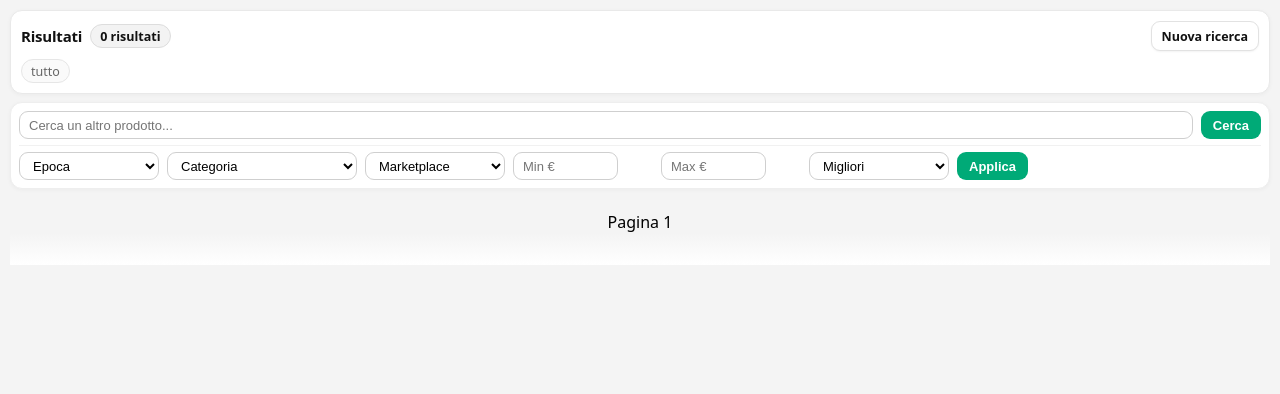
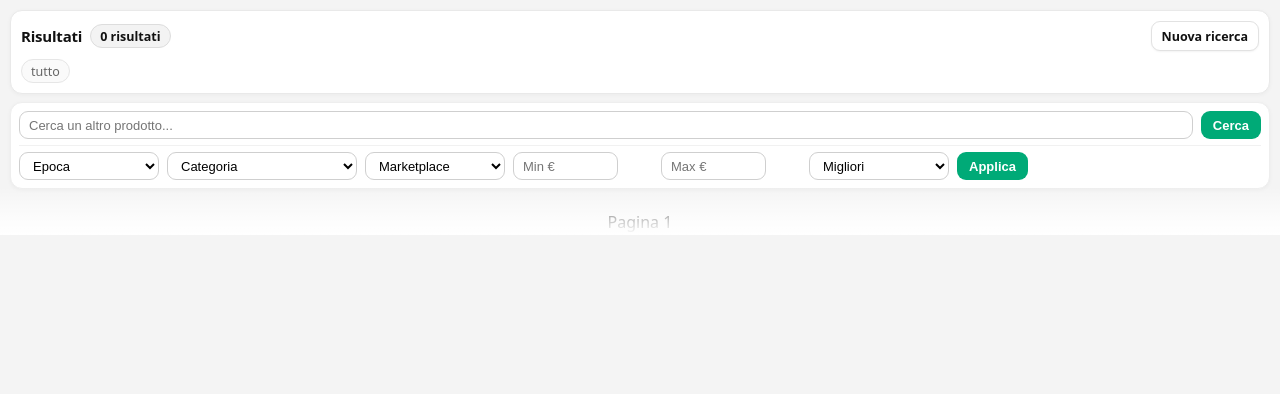
Before and after one commit to retrofutureitalia25/retrofuture-search, a Flask app: page /search in a window 1280 px wide. Shown: the top 394 px of the page. Run offline with Flask 3, Linux system fonts and the light colour scheme; data that the repository does not hold is empty.

Commit message:
Update results.html

```diff
--- a/templates/results.html
+++ b/templates/results.html
@@ -541,16 +541,24 @@
     }
 
     #rf-root{
-      padding: 10px 10px 14px;
+      padding: 10px 10px 2px;
+      position: relative;
     }
 
     .rf-bottom-fade{
-      width: 100%;
-      height: 32px;
-      margin-top: 0;
-      background: linear-gradient(to bottom, #f4f4f4 0%, #ffffff 100%);
+      position: absolute;
+      left: 0;
+      right: 0;
+      bottom: 0;
+      height: 48px;
       pointer-events: none;
-    }
+      background: linear-gradient(
+         to bottom,
+         rgba(244,244,244,0) 0%,
+         rgba(255,255,255,0.75) 65%,
+         #ffffff 100%
+      );
+     }
 
     @media (max-width: 520px){
       #rf-root{
```
